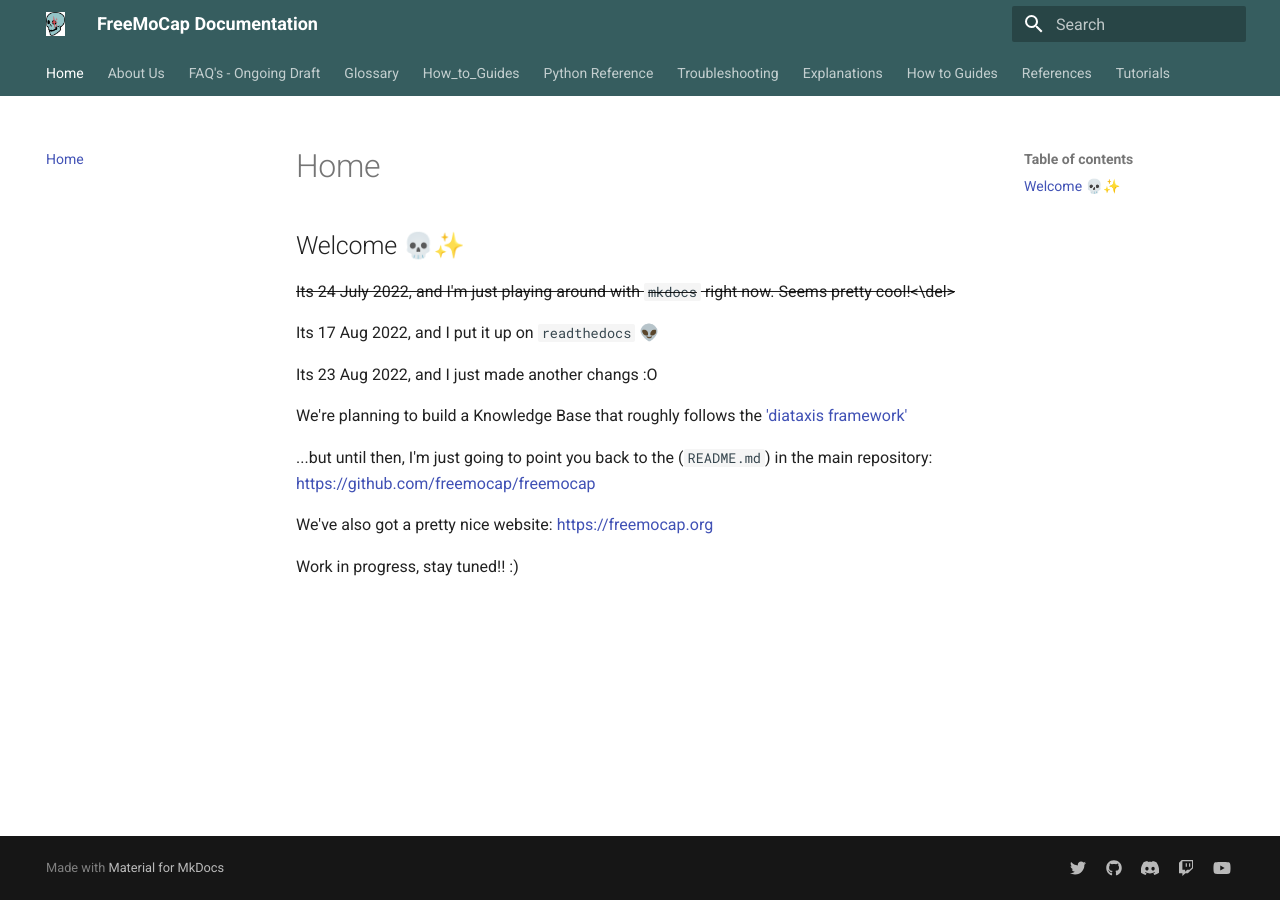
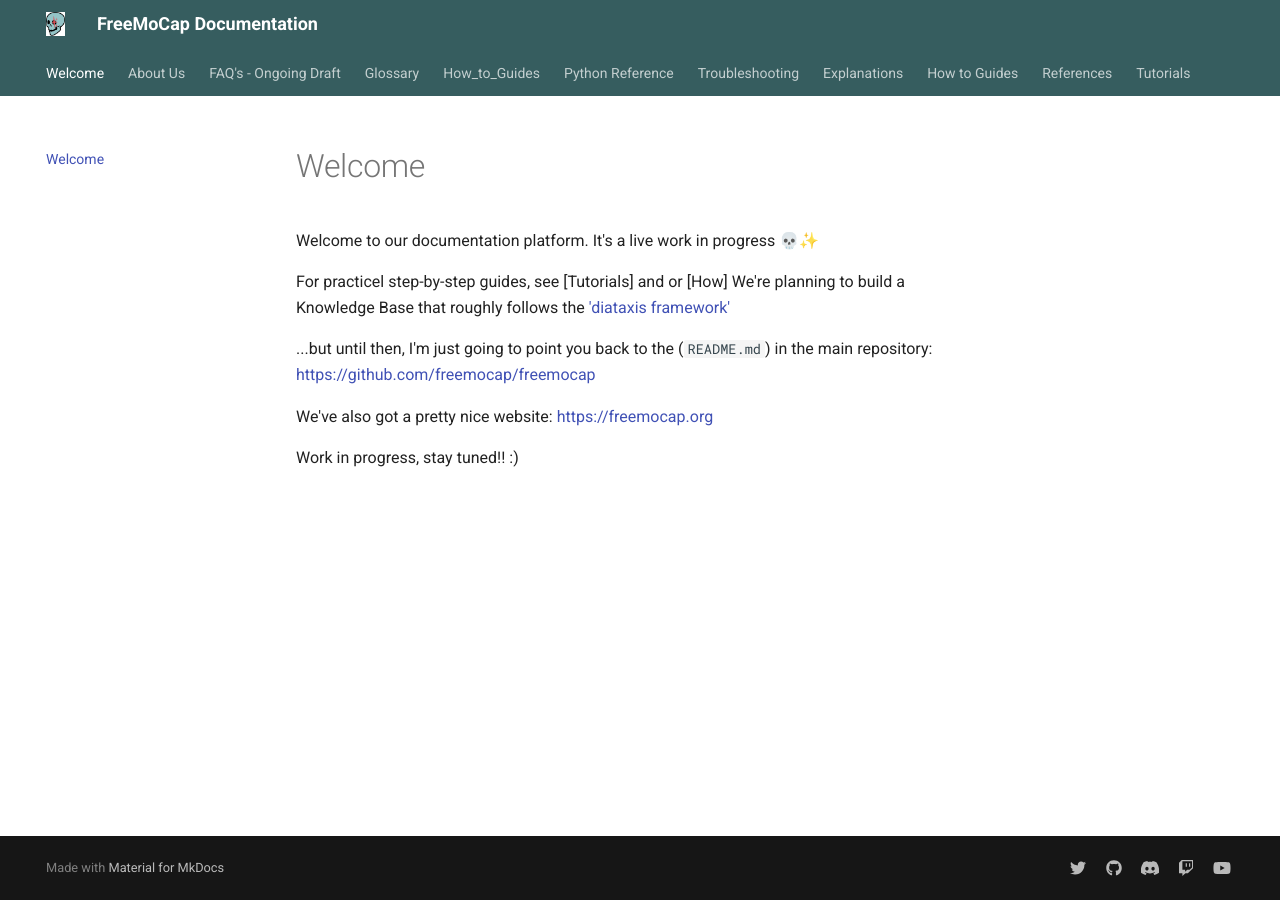
Before and after one commit to freemocap/documentation, an MkDocs documentation site: the page built from docs/index.md, in a window 1280 px wide. Built offline with MkDocs 1.6.1 and Material for MkDocs 9.7.7, drawn with Linux system fonts in a browser that asks for light colours.

Commit message:
Home page edits
Trying to figure out images.

```diff
--- a/docs/index.md
+++ b/docs/index.md
@@ -1,13 +1,9 @@
-# Home
 
-## Welcome 💀✨
+# Welcome
 
-<del>Its 24 July 2022, and I'm just playing around with `mkdocs` right now. Seems pretty cool!<\del>
+Welcome to our documentation platform. It's a live work in progress 💀✨
 
-Its 17 Aug 2022, and I put it up on `readthedocs` 👽
-
-Its 23 Aug 2022, and I just made another changs :O
-
+For practicel step-by-step guides, see [Tutorials] and or [How]
 We're planning to build a Knowledge Base that roughly follows the ['diataxis framework'](https://diataxis.fr/)
 
 ...but until then, I'm just going to point you back to the (`README.md`) in the main repository:
--- a/mkdocs.yml
+++ b/mkdocs.yml
@@ -24,9 +24,13 @@
 markdown_extensions:
   - abbr
   - attr_list
+  - md_in_html
   - pymdownx.snippets:
       auto_append:
         - includes/abbreviations.md
+
+plugins:
+  - glightbox
 
 extra:
   social:
--- a/requirements.txt
+++ b/requirements.txt
@@ -1 +1,2 @@
 mkdocs-material
+mkdocs-glightbox
```
Also changed, not shown: docs/How to Guides/Recording Sessions.md (renamed from docs/How_to_Guides/How_to_Reprocess_a_Previously_Recorded_FreeMoCap_Recording_Session.md, +2 -0 lines), 1 other file.
